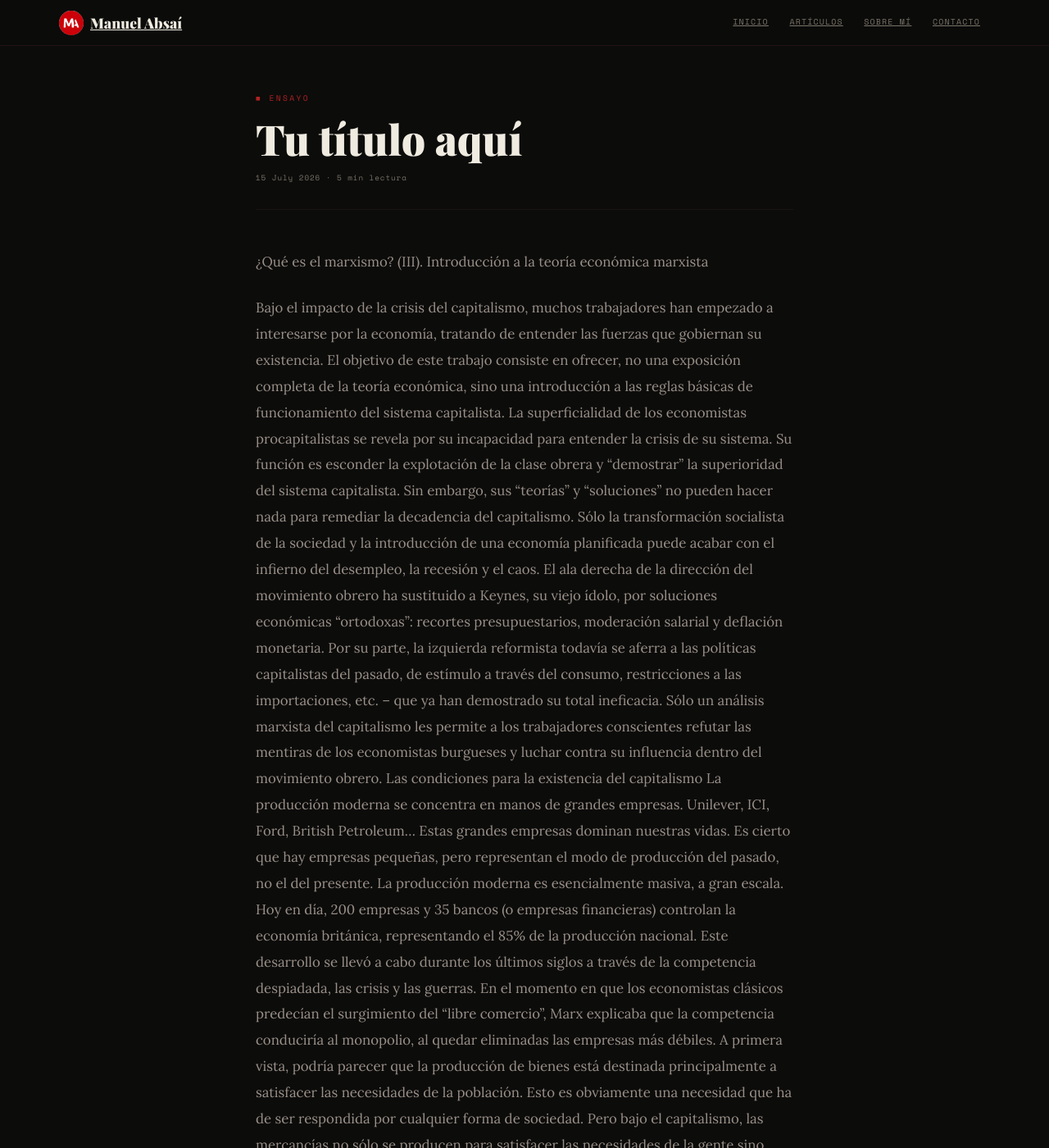
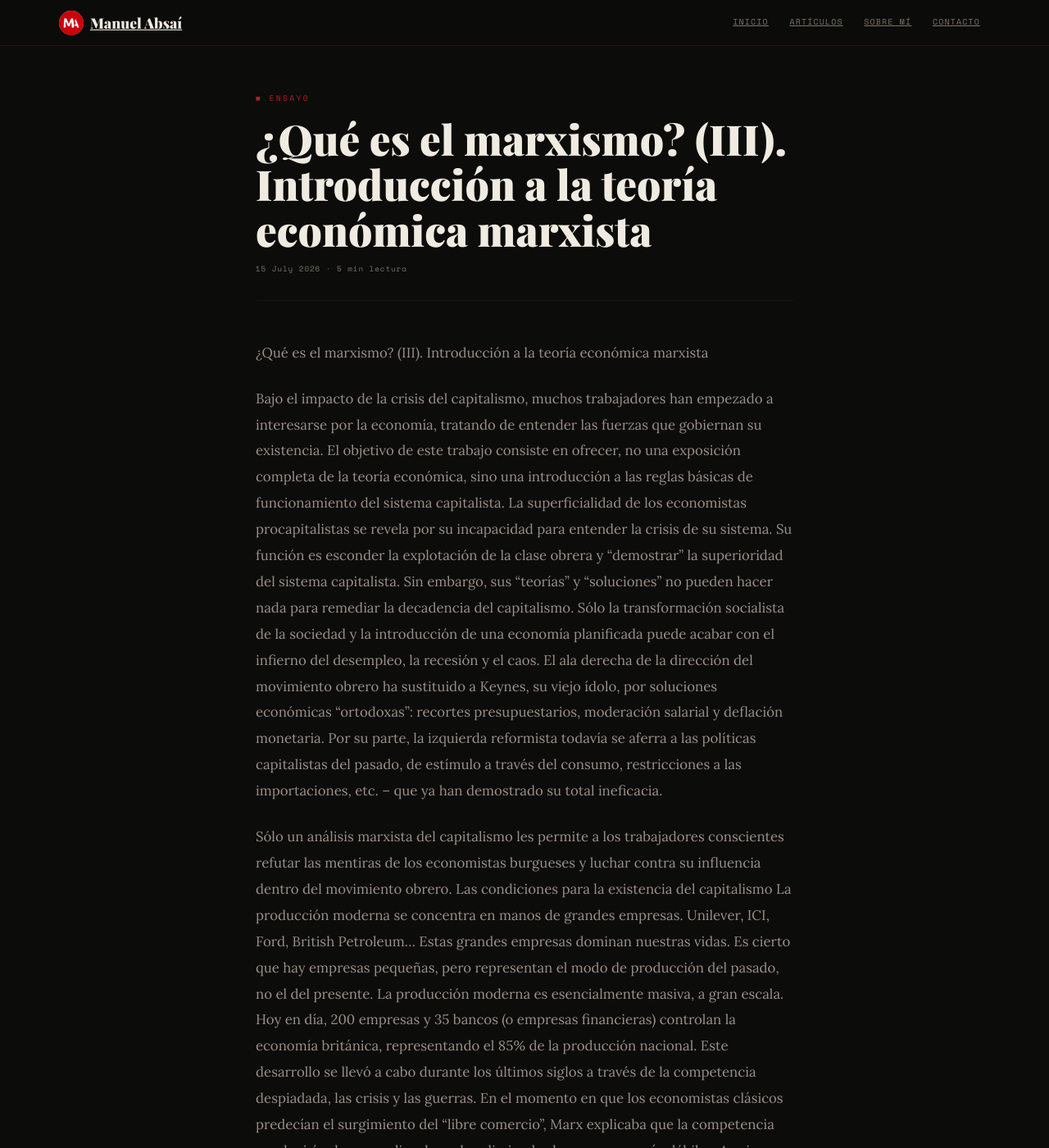
Before and after one commit to ManuelAbsai/manuelabsai.github.io, a Jekyll site: the page built from _posts/2026-07-15-primer-articulo.md, in a window 1280 px wide and 1400 px high. Shown: the whole window at 82% size. Built offline with Jekyll 4.4.1, drawn with Linux system fonts in a browser that asks for light colours; some web fonts are replaced; some of the changed text lies outside the part shown.

Commit message:
Update 2026-07-15-primer-articulo.md

```diff
--- a/_posts/2026-07-15-primer-articulo.md
+++ b/_posts/2026-07-15-primer-articulo.md
@@ -1,10 +1,10 @@
 ---
 layout: post
-title: "Tu título aquí"
+title: "¿Qué es el marxismo? (III). Introducción a la teoría económica marxista"
 date: 2026-07-15
 tag: Ensayo
 readTime: 5 min
-description: Tu descripción corta aquí
+description: Descripcion de un articulo de prueba
 ---
 
 ¿Qué es el marxismo? (III). Introducción a la teoría económica marxista
@@ -12,14 +12,17 @@ description: Tu descripción corta aquí
 Bajo el impacto de la crisis del capitalismo, muchos trabajadores han empezado a interesarse por la economía, tratando de entender las fuerzas que gobiernan su existencia. El objetivo de este trabajo consiste en ofrecer, no una exposición completa de la teoría económica, sino una introducción a las reglas básicas de funcionamiento del sistema capitalista.
 La superficialidad de los economistas procapitalistas se revela por su incapacidad para entender la crisis de su sistema. Su función es esconder la explotación de la clase obrera y “demostrar” la superioridad del sistema capitalista. Sin embargo, sus “teorías” y “soluciones” no pueden hacer nada para remediar la decadencia del capitalismo. Sólo la transformación socialista de la sociedad y la introducción de una economía planificada puede acabar con el infierno del desempleo, la recesión y el caos.
 El ala derecha de la dirección del movimiento obrero ha sustituido a Keynes, su viejo ídolo, por soluciones económicas “ortodoxas”: recortes presupuestarios, moderación salarial y deflación monetaria. Por su parte, la izquierda reformista todavía se aferra a las políticas capitalistas del pasado, de estímulo a través del consumo, restricciones a las importaciones, etc. – que ya han demostrado su total ineficacia.
+
 Sólo un análisis marxista del capitalismo les permite a los trabajadores conscientes refutar las mentiras de los economistas burgueses y luchar contra su influencia dentro del movimiento obrero.
 Las condiciones para la existencia del capitalismo
 La producción moderna se concentra en manos de grandes empresas. Unilever, ICI, Ford, British Petroleum… Estas grandes empresas dominan nuestras vidas. Es cierto que hay empresas pequeñas, pero representan el modo de producción del pasado, no el del presente. La producción moderna es esencialmente masiva, a gran escala.
 Hoy en día, 200 empresas y 35 bancos (o empresas financieras) controlan la economía británica, representando el 85% de la producción nacional. Este desarrollo se llevó a cabo durante los últimos siglos a través de la competencia despiadada, las crisis y las guerras. En el momento en que los economistas clásicos predecían el surgimiento del “libre comercio”, Marx explicaba que la competencia conduciría al monopolio, al quedar eliminadas las empresas más débiles.
 A primera vista, podría parecer que la producción de bienes está destinada principalmente a satisfacer las necesidades de la población. Esto es obviamente una necesidad que ha de ser respondida por cualquier forma de sociedad. Pero bajo el capitalismo, las mercancías no sólo se producen para satisfacer las necesidades de la gente sino principalmente para la venta. Esta es la función esencial de la industria capitalista. En palabras del Señor Stokes, ex presidente de British Leyland: “Estoy en el negocio para ganar dinero, no para hacer coches”. Esta es una perfecta expresión de las aspiraciones de la clase capitalista en su conjunto.
+
 El modo de producción capitalista implica la existencia de una serie de condiciones. En primer lugar, debe existir una gran clase de trabajadores desprovistos de propiedad [1] que. por lo tanto, se ven obligados a vender su fuerza de trabajo para vivir. Esto significa que, bajo el capitalismo, el concepto conservador de una “democracia de propietarios” es un absurdo, porque si la masa de la población poseyera la propiedad suficiente para satisfacer sus propias necesidades, los capitalistas no encontrarían trabajadores para generar sus ganancias.
 En segundo lugar, los medios de producción deben estar concentrados en manos de los capitalistas. Durante muchos siglos, los pequeños agricultores y los que eran dueños de sus propios medios de subsistencia fueron eliminados sin piedad. Los capitalistas y los terratenientes se apropiaron de sus medios de vida, y contrataron asalariados para trabajar y producir plusvalía.
-Valor y mercancías
+Valor y mercancías.
+
 ¿Cómo funciona el capitalismo? ¿Cómo se explota a los trabajadores? ¿De dónde viene el beneficio? ¿Qué causa las recesiones?
 Para responder a estas preguntas, primero debemos descubrir el problema clave, es decir, responder a la pregunta: ¿Qué es el valor? Una vez que este misterio esté resuelto, todo lo demás quedará dilucidado. La comprensión de lo que es el valor es esencial para la comprensión de la economía capitalista.
 Para empezar, todas las empresas capitalistas producen bienes o servicios – o más correctamente, producen mercancías, es decir, bienes o servicios que sólo se producen para la venta. Por supuesto, uno puede producir algo para su propio uso personal. Antes del advenimiento del capitalismo, es lo que mucha gente hacía. Pero estos productos no eran mercancías. El capitalismo se caracteriza en primer lugar, en palabras de Marx, por “una inmensa acumulación de mercancías”. Es por esta razón que Marx comenzó su investigación sobre el capitalismo analizando el carácter de la propia mercancía.
```
